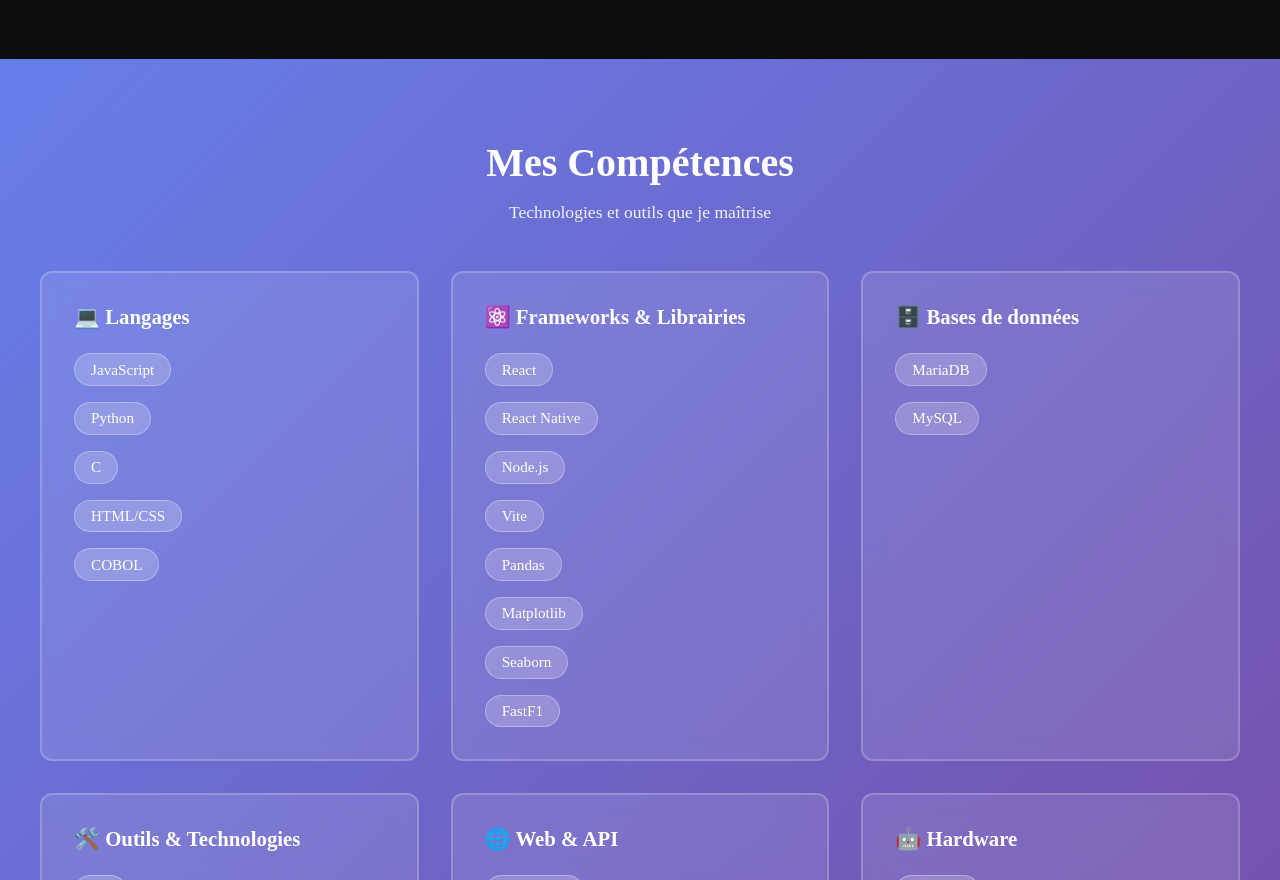
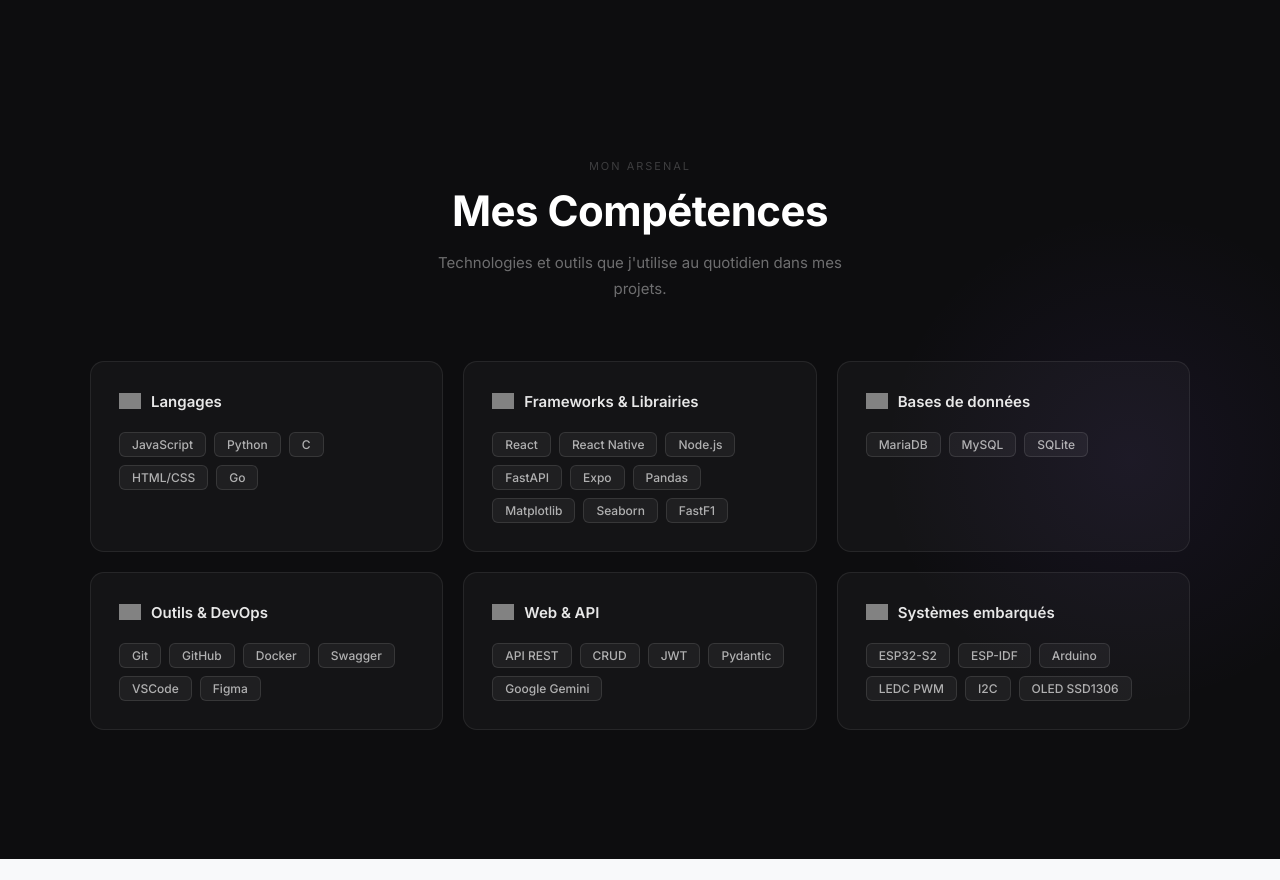
Before and after one commit to przlelia-art/Portfolio, a React (Vite) app: page / in a window 1280 px wide. Shown: the part 1920-2800 px from the top of the page. Built offline with nearby package versions, Linux system fonts and the light colour scheme; grey boxes are pictures that could not be loaded.

Commit message:
fix: correction of design of skills

```diff
--- a/src/components/Skills.jsx
+++ b/src/components/Skills.jsx
@@ -1,154 +1,163 @@
 import React from "react";
-
-function Skills() {
-  const styles = {
-    skillsSection: {
-      width: "100%",
-      minHeight: "100vh",
-      padding: "80px 2rem",
-      background: "linear-gradient(135deg, #667eea 0%, #764ba2 100%)",
-    },
-
-    container: {
-      maxWidth: "1200px",
-      margin: "0 auto",
-    },
-
-    title: {
-      fontSize: "2.5rem",
-      fontWeight: "700",
-      textAlign: "center",
-      marginBottom: "1rem",
-      color: "white",
-    },
-
-    subtitle: {
-      fontSize: "1.1rem",
-      textAlign: "center",
-      color: "rgba(255, 255, 255, 0.9)",
-      marginBottom: "3rem",
-    },
-
-    categoriesGrid: {
-      display: "grid",
-      gridTemplateColumns: "repeat(auto-fit, minmax(280px, 1fr))",
-      gap: "2rem",
-    },
-
-    categoryCard: {
-      backgroundColor: "rgba(255, 255, 255, 0.1)",
-      backdropFilter: "blur(10px)",
-      borderRadius: "12px",
-      padding: "2rem",
-      border: "2px solid rgba(255, 255, 255, 0.2)",
-      transition: "transform 0.3s ease, box-shadow 0.3s ease",
-    },
-
-    categoryTitle: {
-      fontSize: "1.3rem",
-      fontWeight: "600",
-      marginBottom: "1.5rem",
-      color: "white",
-      display: "flex",
-      alignItems: "center",
-      gap: "0.5rem",
-    },
-
-    skillsList: {
-      display: "flex",
-      flexDirection: "column",
-      gap: "1rem",
-    },
-
-    skillItem: {
-      display: "flex",
-      alignItems: "center",
-      gap: "0.8rem",
-    },
-
-    skillBadge: {
-      padding: "0.4rem 1rem",
-      backgroundColor: "rgba(255, 255, 255, 0.2)",
-      color: "white",
-      borderRadius: "20px",
-      fontSize: "0.95rem",
-      fontWeight: "500",
-      border: "1px solid rgba(255, 255, 255, 0.3)",
-    },
-  };
-
-  const [hoveredCard, setHoveredCard] = React.useState(null);
 
 const skillsData = [
   {
     id: 1,
-      category: "💻 Langages",
-      icon: "💻",
-      skills: ["JavaScript", "Python", "C", "HTML/CSS", "COBOL"]
+    category: "Langages",
+    icon: "https://cdn.jsdelivr.net/gh/devicons/devicon/icons/javascript/javascript-original.svg",
+    skills: ["JavaScript", "Python", "C", "HTML/CSS", "Go"],
   },
   {
     id: 2,
-      category: "⚛️ Frameworks & Librairies",
-      icon: "⚛️",
-      skills: ["React", "React Native", "Node.js", "Vite", "Pandas", "Matplotlib","Seaborn", "FastF1"]
+    category: "Frameworks & Librairies",
+    icon: "https://cdn.jsdelivr.net/gh/devicons/devicon/icons/react/react-original.svg",
+    skills: ["React", "React Native", "Node.js", "FastAPI", "Expo", "Pandas", "Matplotlib", "Seaborn", "FastF1"],
   },
   {
     id: 3,
-      category: "🗄️ Bases de données",
-      icon: "🗄️",
-      skills: ["MariaDB", "MySQL"]
+    category: "Bases de données",
+    icon: "https://cdn.jsdelivr.net/gh/devicons/devicon/icons/mysql/mysql-original.svg",
+    skills: ["MariaDB", "MySQL", "SQLite"],
   },
   {
     id: 4,
-      category: "🛠️ Outils & Technologies",
-      icon: "🛠️",
-      skills: ["Git", "GitHub", "Swagger", "Arduino", "VSCode", "Expo"]
+    category: "Outils & DevOps",
+    icon: "https://cdn.jsdelivr.net/gh/devicons/devicon/icons/git/git-original.svg",
+    skills: ["Git", "GitHub", "Docker", "Swagger", "VSCode", "Figma"],
   },
   {
     id: 5,
-      category: "🌐 Web & API",
-      icon: "🌐",
-      skills: ["API REST", "CRUD", "Documentation API"]
+    category: "Web & API",
+    icon: "https://cdn.jsdelivr.net/gh/devicons/devicon/icons/nodejs/nodejs-original.svg",
+    skills: ["API REST", "CRUD", "JWT", "Pydantic", "Google Gemini"],
   },
   {
     id: 6,
-      category: "🤖 Hardware",
-      icon: "🤖",
-      skills: ["Arduino", "DHT11", "LCD I2C", "LED"]
+    category: "Systèmes embarqués",
+    icon: "https://cdn.jsdelivr.net/gh/devicons/devicon/icons/arduino/arduino-original.svg",
+    skills: ["ESP32-S2", "ESP-IDF", "Arduino", "LEDC PWM", "I2C", "OLED SSD1306"],
   },
 ];
 
+function Skills() {
+  const [hoveredCard, setHoveredCard] = React.useState(null);
+
   return (
-    <section id="skills" style={styles.skillsSection}>
-      <div style={styles.container}>
-        <h2 style={styles.title}>Mes Compétences</h2>
-        <p style={styles.subtitle}>
-          Technologies et outils que je maîtrise
+    <>
+      <style>{`
+        @import url('https://fonts.googleapis.com/css2?family=Inter:wght@300;400;500;600;700&display=swap');
+
+        #skills * {
+          box-sizing: border-box;
+          font-family: 'Inter', sans-serif;
+        }
+
+        .skill-card {
+          background: rgba(255,255,255,0.03);
+          border: 1px solid rgba(255,255,255,0.08);
+          border-radius: 14px;
+          padding: 28px;
+          transition: all 0.3s ease;
+        }
+
+        .skill-card:hover {
+          background: rgba(255,255,255,0.05);
+          border-color: rgba(139,92,246,0.3);
+          transform: translateY(-6px);
+          box-shadow: 0 20px 40px rgba(0,0,0,0.3);
+        }
+
+        .skill-badge {
+          display: inline-block;
+          padding: 4px 12px;
+          background: rgba(255,255,255,0.05);
+          border: 1px solid rgba(255,255,255,0.1);
+          color: rgba(255,255,255,0.65);
+          border-radius: 6px;
+          font-size: 12px;
+          font-weight: 500;
+          transition: all 0.2s ease;
+        }
+
+        .skill-card:hover .skill-badge {
+          border-color: rgba(139,92,246,0.25);
+          background: rgba(139,92,246,0.08);
+          color: #c4b5fd;
+        }
+
+        @media (max-width: 900px) {
+          .skills-grid { grid-template-columns: repeat(2, 1fr) !important; }
+        }
+        @media (max-width: 600px) {
+          .skills-grid { grid-template-columns: 1fr !important; }
+          .skills-title { font-size: 32px !important; }
+        }
+      `}</style>
+
+      <section
+        id="skills"
+        style={{
+          background: "#0d0d0f",
+          minHeight: "100vh",
+          padding: "100px 60px",
+          position: "relative",
+          overflow: "hidden",
+        }}
+      >
+        {/* Halo */}
+        <div style={{
+          position: "absolute", width: "500px", height: "500px", borderRadius: "50%",
+          background: "radial-gradient(circle, rgba(139,92,246,0.07) 0%, transparent 70%)",
+          top: "50%", right: "-100px", transform: "translateY(-50%)",
+          pointerEvents: "none",
+        }} />
+
+        <div style={{ maxWidth: "1100px", margin: "0 auto", position: "relative", zIndex: 1 }}>
+
+          {/* Titre */}
+          <div style={{ textAlign: "center", marginBottom: "60px" }}>
+            <p style={{ fontSize: "11px", color: "rgba(255,255,255,0.2)", letterSpacing: "2px", textTransform: "uppercase", marginBottom: "12px" }}>
+              Mon arsenal
             </p>
+            <h2
+              className="skills-title"
+              style={{ fontSize: "42px", fontWeight: "700", color: "#ffffff", marginBottom: "14px", letterSpacing: "-0.5px" }}
+            >
+              Mes Compétences
+            </h2>
+            <p style={{ fontSize: "15px", color: "rgba(255,255,255,0.4)", maxWidth: "460px", margin: "0 auto", lineHeight: "1.7" }}>
+              Technologies et outils que j'utilise au quotidien dans mes projets.
+            </p>
+          </div>
 
-        <div style={styles.categoriesGrid}>
-          {skillsData.map((category) => (
+          {/* Grille */}
           <div
-              key={category.id}
+            className="skills-grid"
             style={{
-                ...styles.categoryCard,
-                transform: hoveredCard === category.id ? "translateY(-10px)" : "translateY(0)",
-                boxShadow: hoveredCard === category.id
-                  ? "0 10px 30px rgba(0, 0, 0, 0.3)"
-                  : "none",
+              display: "grid",
+              gridTemplateColumns: "repeat(3, 1fr)",
+              gap: "20px",
             }}
-              onMouseEnter={() => setHoveredCard(category.id)}
+          >
+            {skillsData.map((cat) => (
+              <div
+                key={cat.id}
+                className="skill-card"
+                onMouseEnter={() => setHoveredCard(cat.id)}
                 onMouseLeave={() => setHoveredCard(null)}
               >
-              <h3 style={styles.categoryTitle}>
-                {category.category}
+                {/* En-tête carte */}
+                <div style={{ display: "flex", alignItems: "center", gap: "10px", marginBottom: "20px" }}>
+                  <img src={cat.icon} alt={cat.category} style={{ width: "22px", height: "22px", objectFit: "contain", opacity: 0.8 }} />
+                  <h3 style={{ fontSize: "15px", fontWeight: "600", color: "rgba(255,255,255,0.9)" }}>
+                    {cat.category}
                   </h3>
+                </div>
 
-              <div style={styles.skillsList}>
-                {category.skills.map((skill, index) => (
-                  <div key={index} style={styles.skillItem}>
-                    <span style={styles.skillBadge}>{skill}</span>
-                  </div>
+                {/* Badges */}
+                <div style={{ display: "flex", flexWrap: "wrap", gap: "8px" }}>
+                  {cat.skills.map((skill, i) => (
+                    <span key={i} className="skill-badge">{skill}</span>
                   ))}
                 </div>
               </div>
@@ -156,6 +165,7 @@
           </div>
         </div>
       </section>
+    </>
   );
 }
 
```
Lines whose indentation alone changed are shown as unchanged.
